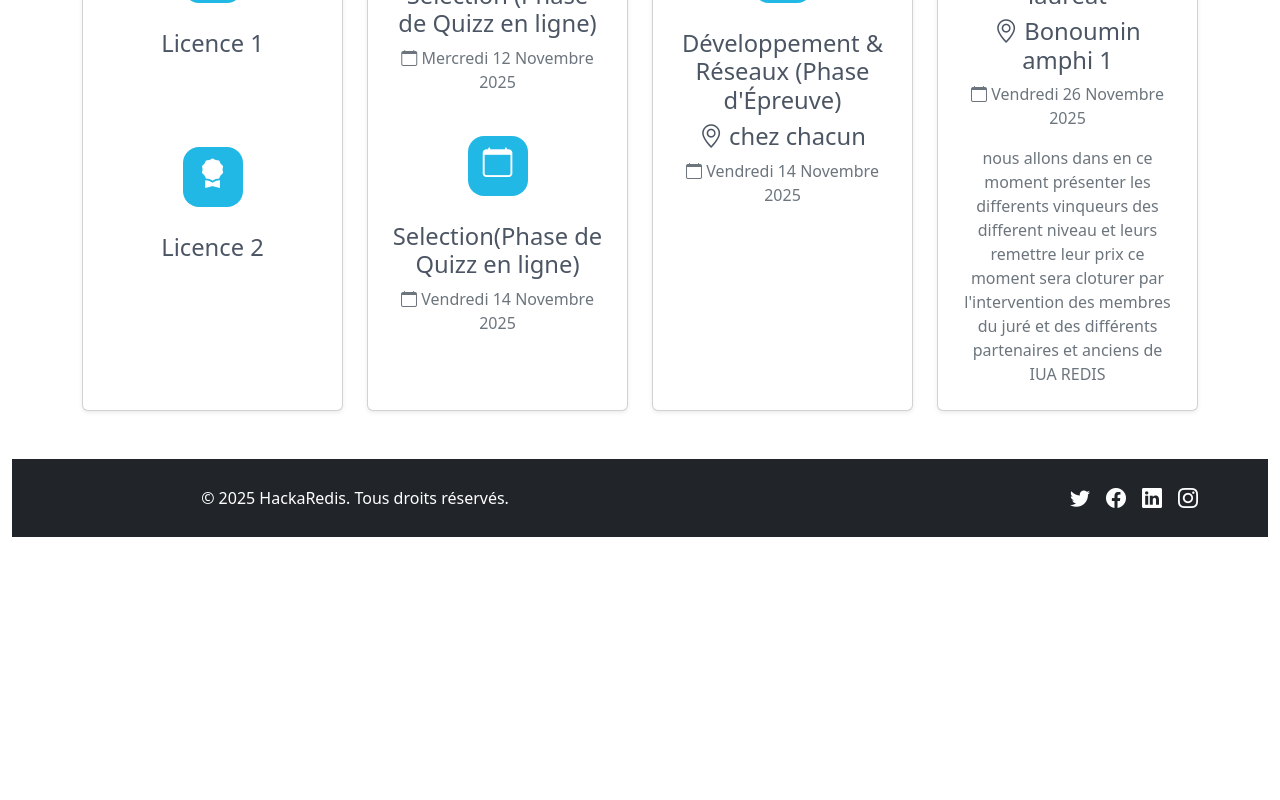
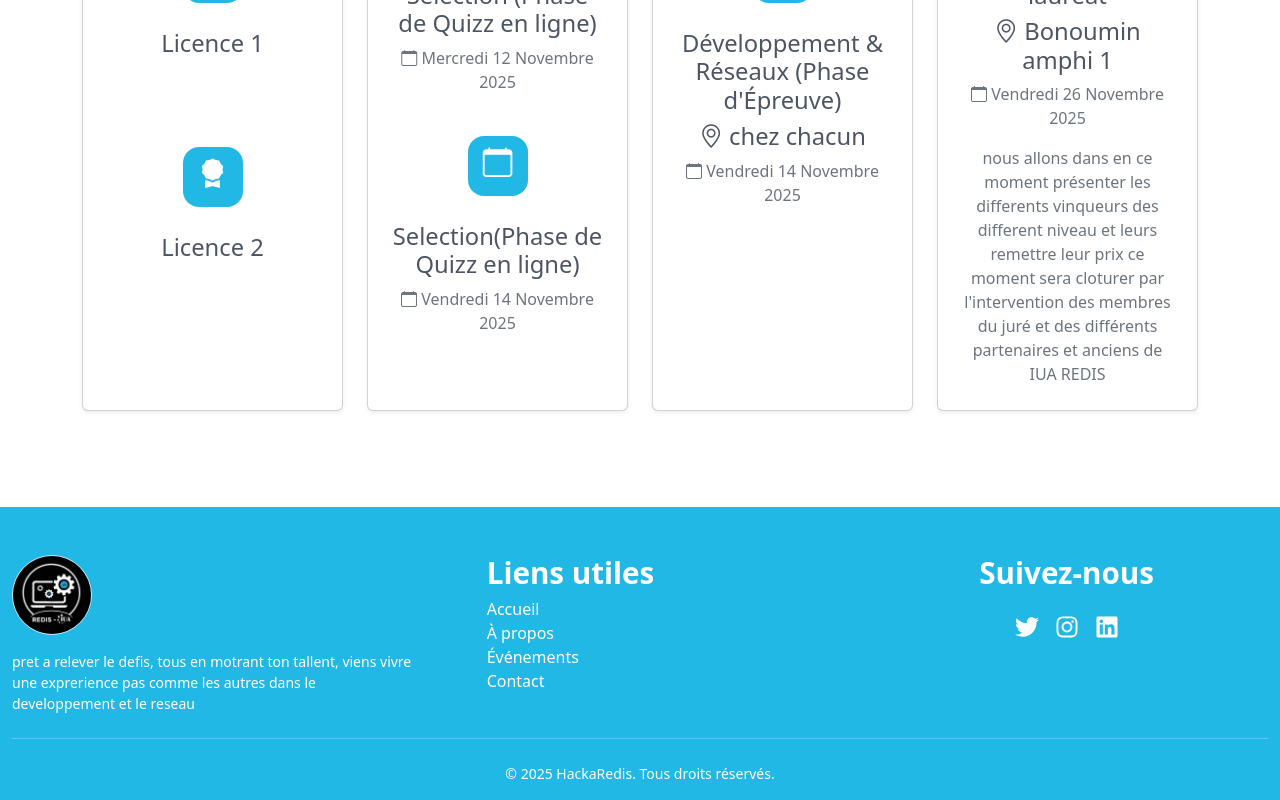
Before and after one commit to the-3lie/hackarediss, a React (Create React App) app: page / in a window 1280 px wide. Shown: the part 1891-2691 px from the top of the page. Before the commit the page ends 2428 px from the top, so only its background shows below. Built offline with nearby package versions, Linux system fonts and the light colour scheme.

Commit message:
Description du changement

```diff
--- a/package.json
+++ b/package.json
@@ -14,6 +14,7 @@
     "react": "^19.2.0",
     "react-bootstrap": "^2.10.10",
     "react-dom": "^19.2.0",
+    "react-icons": "^5.5.0",
     "react-scripts": "5.0.1",
     "web-vitals": "^2.1.4"
   },
--- a/src/App.js
+++ b/src/App.js
@@ -13,6 +13,8 @@ import './assets/css/style.css';
 import 'bootstrap/dist/css/bootstrap.min.css';
 import 'bootstrap/dist/js/bootstrap.bundle.min.js';
 import 'bootstrap-icons/font/bootstrap-icons.css';
+import { Container, Row, Col } from 'react-bootstrap';
+import { FaWhatsapp, FaInstagram, FaTwitter, FaLinkedin, FaGithub } from 'react-icons/fa';
 
 function App() {
   document.title = "Landing Page Hacka Redis";
@@ -51,28 +53,10 @@ function App() {
               </div>
             </div>
           </div>
+        </div>
+      </main>
 
-          {/* <img src={landing3} className='img-fluid object-fit-cover border rounded' /> */}
-        </div>
-        {/* <div className="col-lg-4 my-6 ">
-                <img src={photo} className="rounded-circle border border-2 border-transparent " alt="photo"
-                  style={{ width: '50px', height: '50px', objectFit: 'cover' }}
-                />
-       </div> */}
-      </main>
-      {/* <section className='row d-flex flex-column md-flex-md-row flex-lg-row pt-6 my-5'>
-        <div className='col-12 mb-4 m-lg-0 col-md-6 col-lg-6 col-xl-6 d-flex justify-content-center align-items-center'>
-          <img src={landing} className='img-fluid object-fit-cover border rounded' alt="Landing" />
-        </div>
-        <div className='col-12 col-md-6 col-lg-6 col-xl-6 d-flex flex-column text-start text-wrap'>
-          <h2 className='display-4 fw-bold'>Relevez des défis passionnants</h2>
-          <p className='fs-5 text-muted mb-4'>Participez à des défis techniques stimulants conçus pour tester vos compétences en développement, en résolution de problèmes et en innovation.</p>
-          <div className='d-flex align-items-center mt-3'>
-            <button className='btn btn-info text-white fw-medium me-3'><i className="bi bi-lightning-fill"></i> Commencer un défi</button>
-            <button className='btn btn-white shadow fw-medium me-3'><i className="bi bi-journal-text"></i>Voir les défis</button>
-          </div>
-        </div>
-      </section> */}
+
       <section className='row d-flex flex-column flex-md-row flex-lg-row pt-5 my-5  text-white p-4 mb-0 custom-shadow' style={{backgroundColor : " #22B8E5"}}>
         <div className='col-12 mb-4 py-3 m-lg-0 col-md-6 col-lg-6 col-xl-6 d-flex gap-4 flex-md-column flex-lg-column align-items-center'>
           <div className='col-12 col-md-6 col-lg-6 col-xl-6'>
@@ -295,22 +279,62 @@ function App() {
 
  </section>
 
+<footer
+      className="text-white pt-5 pb-3 mt-5 row d-flex"
+      style={{ backgroundColor: '#22B8E5' }}
+    >
+      <Container>
+        <Row className="align-items-start text-center text-md-start">
+          {/* Logo et description */}
+          <Col md={4} className="mb-4 mb-md-0">
+            <div className="d-flex flex-column align-items-center align-items-md-start">
+              <img
+                src={logo}
+                alt="Logo"
+                className="rounded-circle mb-3 border border"
+                style={{ width: '80px', height: '80px', objectFit: 'cover' }}
+              />
+              <p className="small mb-0">
+               pret a relever le defis, tous en motrant ton tallent, viens vivre une exprerience pas comme les autres dans le developpement et le reseau  </p>
+            </div>
+          </Col>
 
- <footer class="bg-dark text-white py-4">
-        <div class="container">
-            <div class="row align-items-center">
-                <div class="col-md-6">
-                    <p class="mb-0">&copy; 2025 HackaRedis. Tous droits réservés.</p>
-                </div>
-                <div class="col-md-6 text-md-end">
-                    <a  class="text-white me-3"><i class="bi bi-twitter fs-5"></i></a>
-                    <a  class="text-white me-3"><i class="bi bi-facebook fs-5"></i></a>
-                    <a  class="text-white me-3"><i class="bi bi-linkedin fs-5"></i></a>
-                    <a  class="text-white"><i class="bi bi-instagram fs-5"></i></a>
-                </div>
+          {/* Liens rapides */}
+          <Col md={4} className="mt-7   mb-md-">
+            <h5 className="fw-bold mb-6 ps-5">Liens utiles</h5>
+            <ul className=" ps-5  ">
+              <li><a href="#home" className="text-white text-decoration-none  ">Accueil</a></li>
+              <li><a href="#about" className="text-white text-decoration-none">À propos</a></li>
+              <li><a href="#events" className="text-white text-decoration-none">Événements</a></li>
+              <li><a href="#contact" className="text-white text-decoration-none">Contact</a></li>
+            </ul>
+          </Col>
+
+          {/* Réseaux sociaux */}
+          <Col md={4} className="text-center ">
+            <h5 className="fw-bold mb-3">Suivez-nous</h5>
+            <div className="d-flex justify-content-center  gap-3">
+              <a href="#" className="text-white fs-4"><FaTwitter /></a>
+              <a href="#" className="text-white fs-4"><FaInstagram /></a>
+              <a href="#" className="text-white fs-4"><FaLinkedin /></a>
             </div>
-        </div>
+          </Col>
+        </Row>
+
+        {/* Ligne de séparation */}
+        <hr className="border-light my-4" />
+
+        {/* Copyright */}
+        <Row>
+          <Col className="text-center small">
+            &copy; {new Date().getFullYear()} HackaRedis. Tous droits réservés.
+          </Col>
+        </Row>
+      </Container>
     </footer>
+
+
+
 
     </div>
 
```
Also changed, not shown: 1 other file (tests, documents, lock files or other folders).
